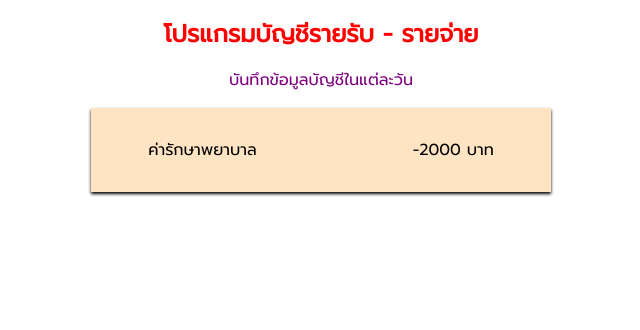
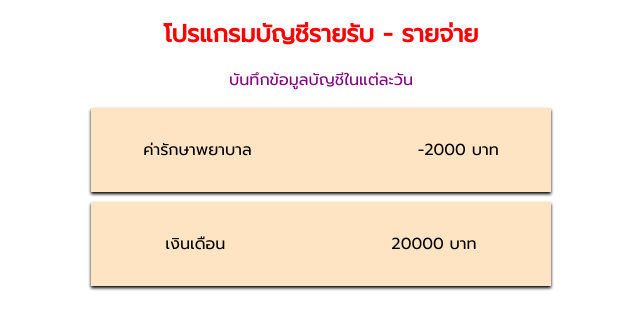
Before and after one commit to ChaiyutK/react-basic, a React (Create React App) app: page / in a window 1280 px wide. Shown: the top 330 px of the page, without its empty margins (319-959 px from the left). Built offline with nearby package versions, Linux system fonts and the light colour scheme.

Commit message:
use array map to map Item Component

```diff
--- a/src/Component/Item.js
+++ b/src/Component/Item.js
@@ -1,7 +1,9 @@
 function Item(props)
 {
+    const {data} = props;
+
     return(
-        <li className="item">{props.title} <span>-{props.amount} บาท</span></li>
+        <li className="item">{data.title} <span>{data.amount} บาท</span></li>
     );
 }
 export default Item;
--- a/src/Component/Transaction.css
+++ b/src/Component/Transaction.css
@@ -13,5 +13,5 @@
     margin: 0 auto 10px;
 }
 .item-list li span{
-    padding-left: 150px;
+    padding-left: 40%;
 }
--- a/src/Component/Transaction.js
+++ b/src/Component/Transaction.js
@@ -3,10 +3,17 @@ import "./Transaction.css";
 
 function Transaction()
 {
+    const data = [
+        {title:"ค่ารักษาพยาบาล",amount:"-2000"},
+        {title:"เงินเดือน",amount:"20000"}
+];
+const itemsElement = data.map((e,i)=>{
+    return <Item data={e} key={i} />
+})
     return(
     <div className="frame-list">
     <ul className="item-list">
-        <Item title="ค่ารักษาพยาบาล" amount="2000"/>
+    {itemsElement}
     </ul>
     </div>
     );
```
